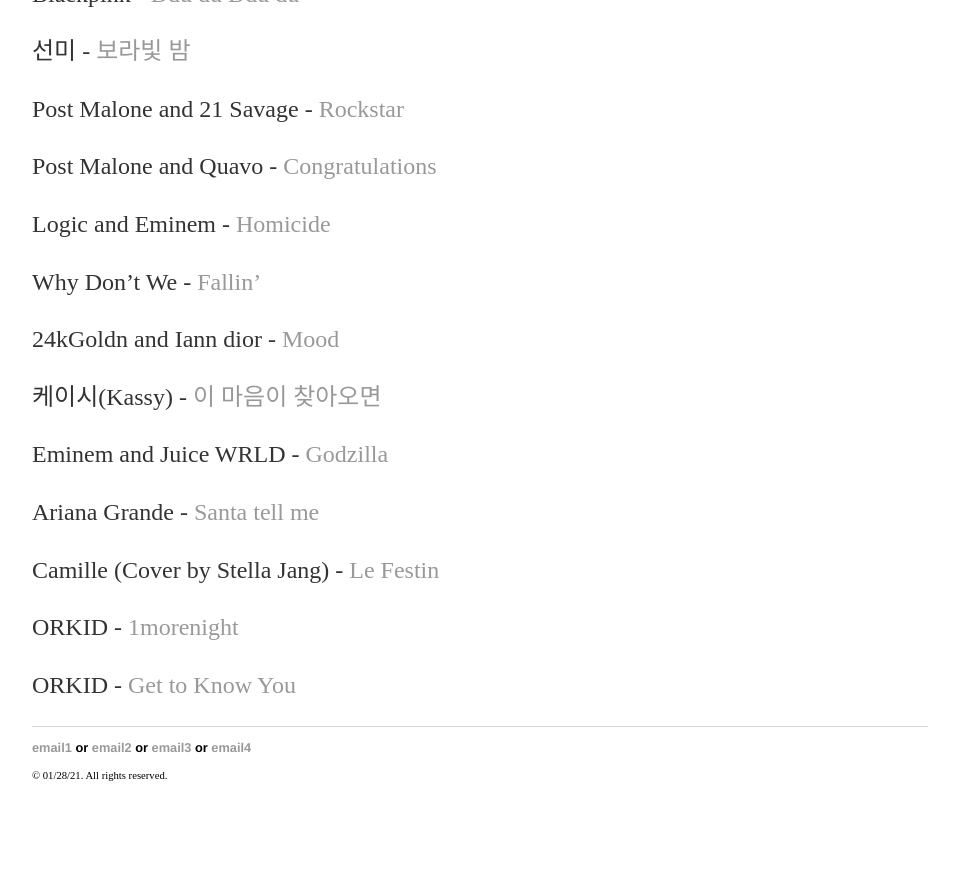
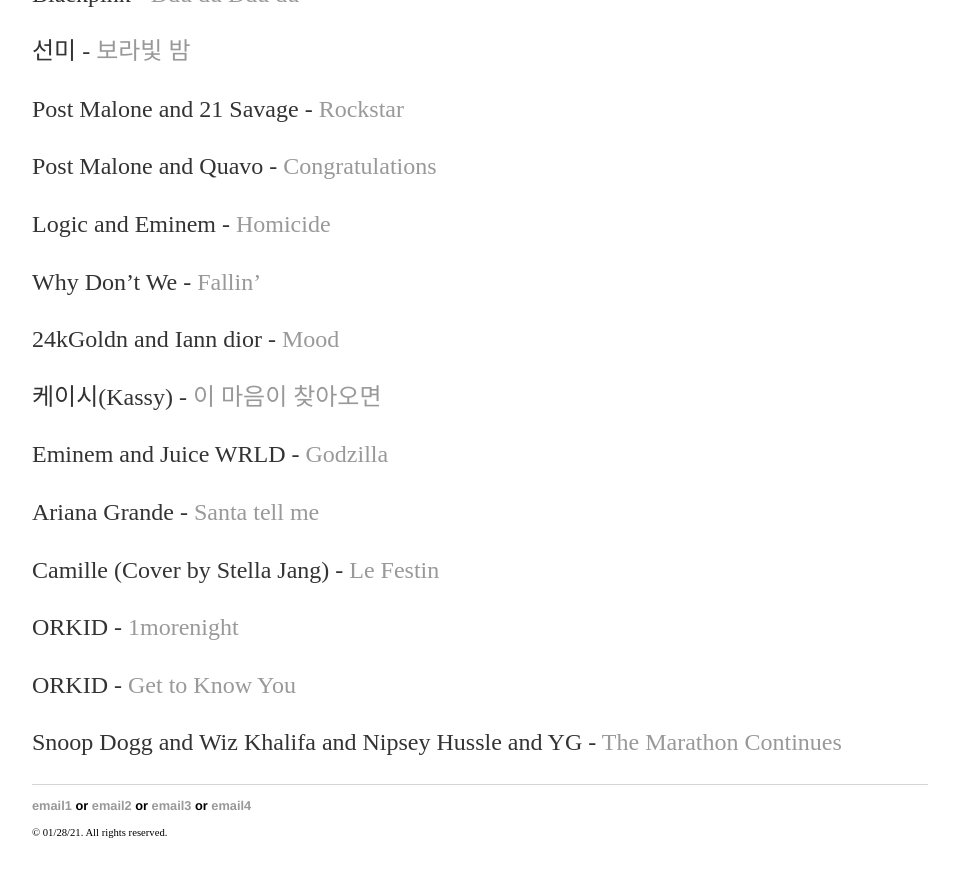
Before and after one commit to yjkweon24/yjkweon24.github.io, a Jekyll site: the page built from _posts/2018-10-23-songs-that-i-love.md, in a window 1280 px wide and 900 px high, scrolled down 9127 px. Shown: the top 877 px of the window, without its empty margins (160-1119 px from the left). Built offline with Jekyll 4.4.1, drawn with Linux system fonts in a browser that asks for light colours; before the commit the page ends 9970 px from its top, so only the background shows below that.

Commit message:
Update 2018-10-23-songs-that-i-love.md

```diff
--- a/_posts/2018-10-23-songs-that-i-love.md
+++ b/_posts/2018-10-23-songs-that-i-love.md
@@ -336,3 +336,5 @@
 ORKID - [1morenight](https://www.youtube.com/watch?v=N_gB7jOZl4Y&ab_channel=PopularMusic)
 
 ORKID - [Get to Know You](https://www.youtube.com/watch?v=NBHYmwyQthQ&ab_channel=PopularMusic)
+
+Snoop Dogg and Wiz Khalifa and Nipsey Hussle and YG - [The Marathon Continues](https://www.youtube.com/watch?v=ZVfyJaGV0E4&ab_channel=LongBeachFinest)
```
